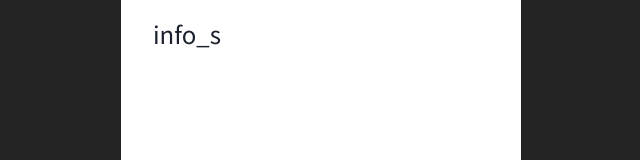
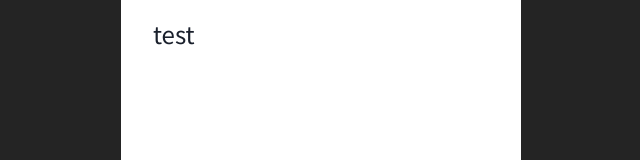
Before and after one commit to 12-Cookie/cookie-s, a React (Vite) app: page /info in a window 1280 px wide. Shown: the top 160 px of the page, without its empty margins (319-959 px from the left). Built offline with nearby package versions, Linux system fonts and the light colour scheme.

Commit message:
Feat: Add zustand and user store

```diff
--- a/package.json
+++ b/package.json
@@ -21,7 +21,8 @@
     "react-dom": "^18.2.0",
     "react-router-dom": "^6.16.0",
     "sort-by": "^1.2.0",
-    "styled-components": "^6.0.8"
+    "styled-components": "^6.0.8",
+    "zustand": "^4.4.3"
   },
   "devDependencies": {
     "@types/react": "^18.2.15",
--- a/src/pages/Info/staff/Info_S.jsx
+++ b/src/pages/Info/staff/Info_S.jsx
@@ -1,9 +1,12 @@
 import * as style from "./Info_S.style";
+import { useUserStore } from "../../../stores/useUserStore";
 
 const Info_S = () => {
+  const userData = useUserStore((state) => state.user);
+  console.log(userData);
   return (
     <style.InfoWrap>
-      <h1>info_s</h1>
+      <h1>{userData.name}</h1>
     </style.InfoWrap>
   );
 };
--- /dev/null
+++ b/src/stores/useUserStore.js
@@ -0,0 +1,13 @@
+import { create } from "zustand";
+
+export const useUserStore = create((set) => ({
+  user: {
+    id: null,
+    companyId: null,
+    gender: null,
+    isAdmin: null,
+    name: "test",
+    payPerHour: null,
+    phone: null,
+  },
+}));
```
Also changed, not shown: 1 other file (tests, documents, lock files or other folders).
